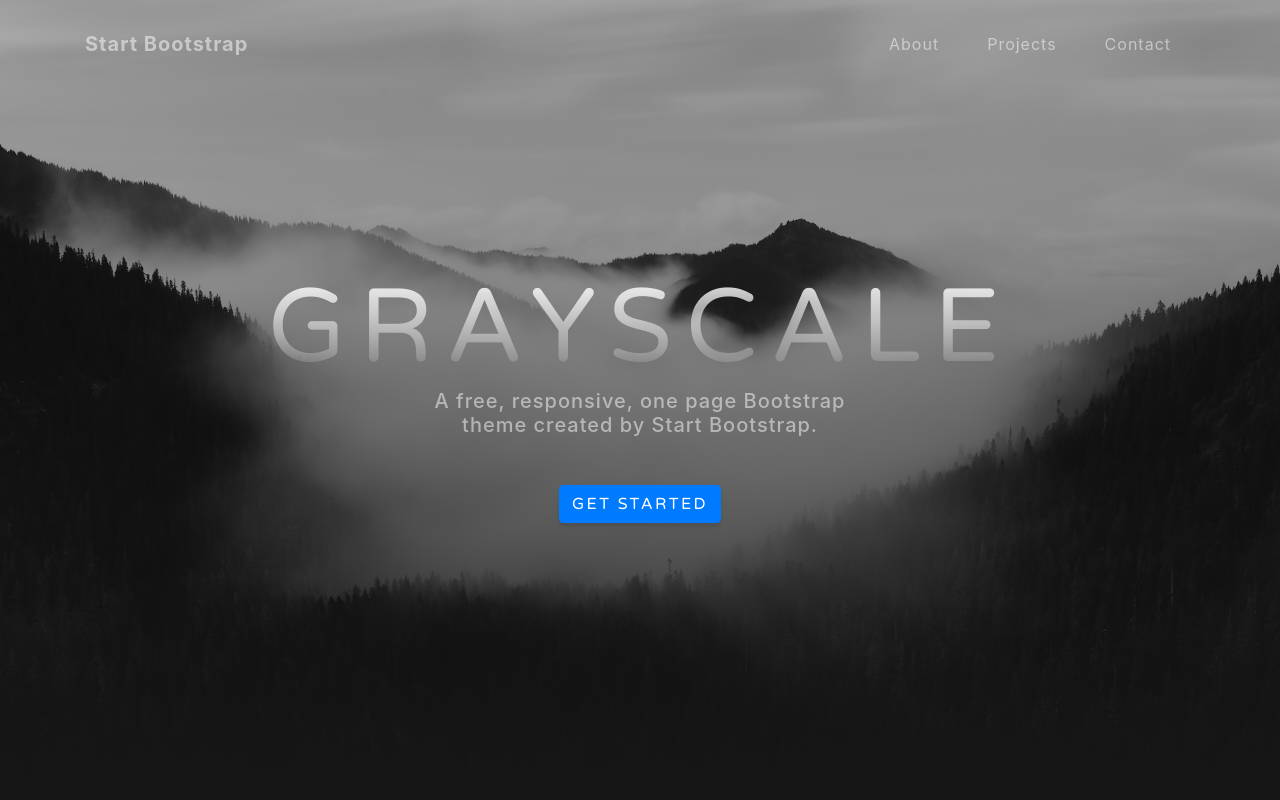
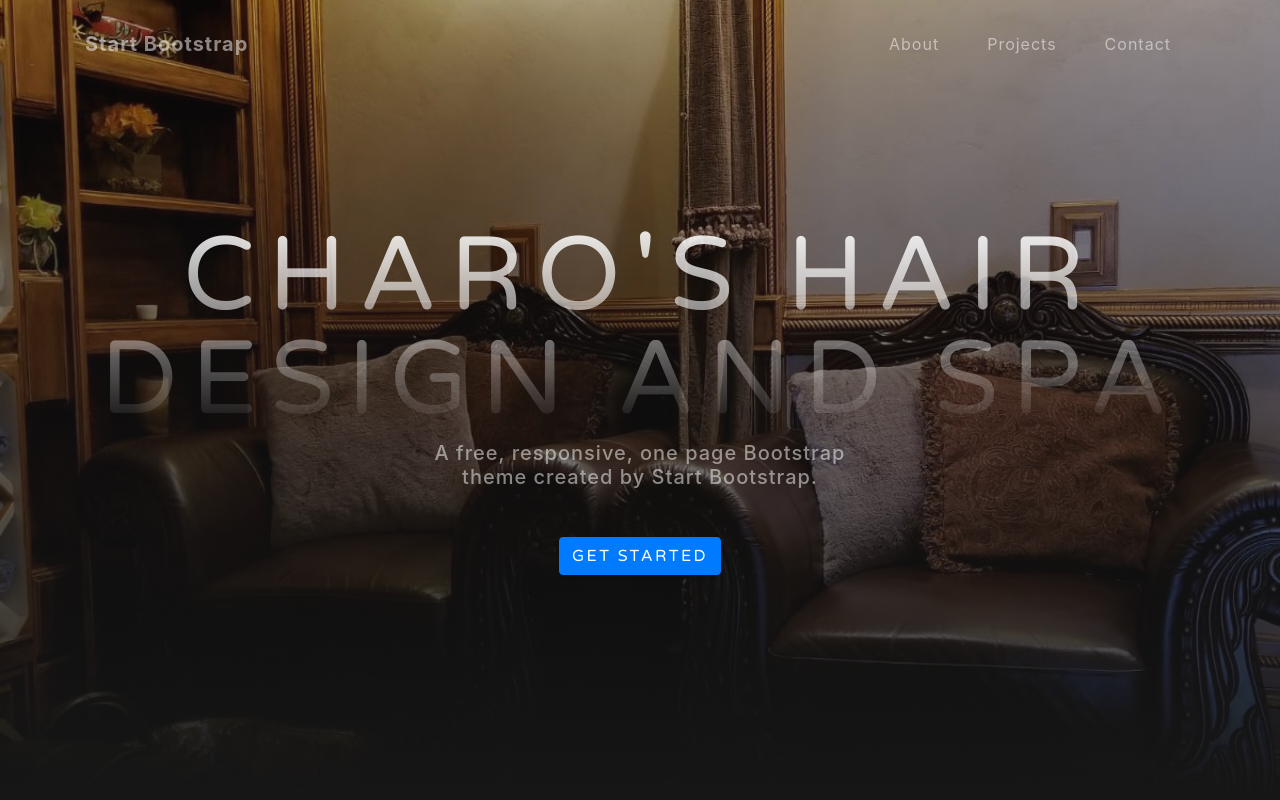
Before and after one commit to NoemiR/HairSalon, a website with bundled scripts: page index.html in a window 1280 px wide. Shown: the top 800 px of the page. Built offline with nearby package versions, Linux system fonts and the light colour scheme.

Commit message:
replaced forst background image

```diff
--- a/css/grayscale.css
+++ b/css/grayscale.css
@@ -92,8 +92,8 @@
   height: auto;
   min-height: 35rem;
   padding: 15rem 0;
-  background: -webkit-gradient(linear, left top, left bottom, from(rgba(22, 22, 22, 0.3)), color-stop(75%, rgba(22, 22, 22, 0.7)), to(#161616)), url("../img/bg-masthead.jpg");
-  background: linear-gradient(to bottom, rgba(22, 22, 22, 0.3) 0%, rgba(22, 22, 22, 0.7) 75%, #161616 100%), url("../img/bg-masthead.jpg");
+  background: -webkit-gradient(linear, left top, left bottom, from(rgba(22, 22, 22, 0.3)), color-stop(75%, rgba(22, 22, 22, 0.7)), to(#161616)), url("../img/pedicure.jpg");
+  background: linear-gradient(to bottom, rgba(22, 22, 22, 0.3) 0%, rgba(22, 22, 22, 0.7) 75%, #161616 100%), url("../img/pedicure.jpg");
   background-position: center;
   background-repeat: no-repeat;
   background-attachment: scroll;
--- a/index.html
+++ b/index.html
@@ -8,7 +8,7 @@
   <meta name="description" content="">
   <meta name="author" content="">
 
-  <title>Grayscale - Start Bootstrap Theme</title>
+  <title>Charo's Hair Design and Spa</title>
 
   <!-- Bootstrap core CSS -->
   <link href="vendor/bootstrap/css/bootstrap.min.css" rel="stylesheet">
@@ -53,7 +53,7 @@
   <header class="masthead">
     <div class="container d-flex h-100 align-items-center">
       <div class="mx-auto text-center">
-        <h1 class="mx-auto my-0 text-uppercase">Grayscale</h1>
+        <h1 class="mx-auto my-0 text-uppercase">Charo's Hair Design and Spa</h1>
         <h2 class="text-white-50 mx-auto mt-2 mb-5">A free, responsive, one page Bootstrap theme created by Start Bootstrap.</h2>
         <a href="#about" class="btn btn-primary js-scroll-trigger">Get Started</a>
       </div>
@@ -81,7 +81,7 @@
       <!-- Featured Project Row -->
       <div class="row align-items-center no-gutters mb-4 mb-lg-5">
         <div class="col-xl-8 col-lg-7">
-          <img class="img-fluid mb-3 mb-lg-0" src="img/bg-masthead.jpg" alt="">
+          <img class="img-fluid mb-3 mb-lg-0" src="img/pedicure.jpg" alt="">
         </div>
         <div class="col-xl-4 col-lg-5">
           <div class="featured-text text-center text-lg-left">
```
Also changed, not shown: css/grayscale.min.css, 1 other file.
